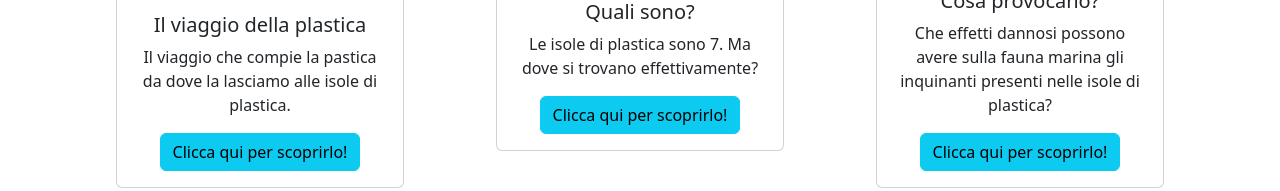
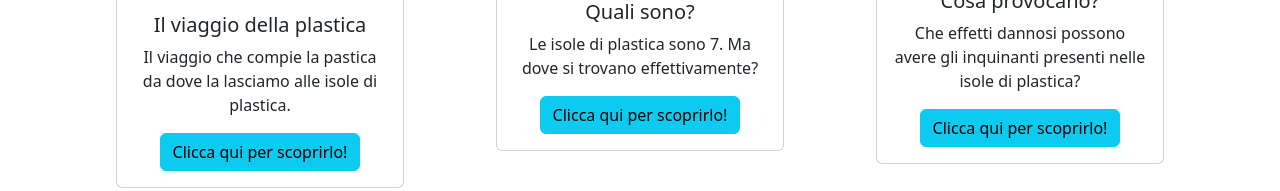
Before and after one commit to ErPrimBloch/erprimbloch.github.io, a plain HTML site: page index.html in a window 1280 px wide. Shown: the part 667-858 px from the top of the page. Drawn offline with nearby package versions, Linux system fonts and the light colour scheme.

Commit message:
Update index.html

```diff
--- a/index.html
+++ b/index.html
@@ -76,7 +76,7 @@
                     <img src="tartaruga.jpg" class="card-img-top" alt="Tartaruga con un sacchetto di plastica">
                     <div class="card-body">
                       <h5 class="card-title">Cosa provocano?</h5>
-                      <p class="card-text">Che effetti dannosi possono avere sulla fauna marina gli inquinanti presenti nelle isole di plastica?</p>
+                      <p class="card-text">Che effetti dannosi possono avere gli inquinanti presenti nelle isole di plastica?</p>
                       <a href="scheda3.html" class="btn btn-info">Clicca qui per scoprirlo!</a>
                     </div>
                 </div>
```
